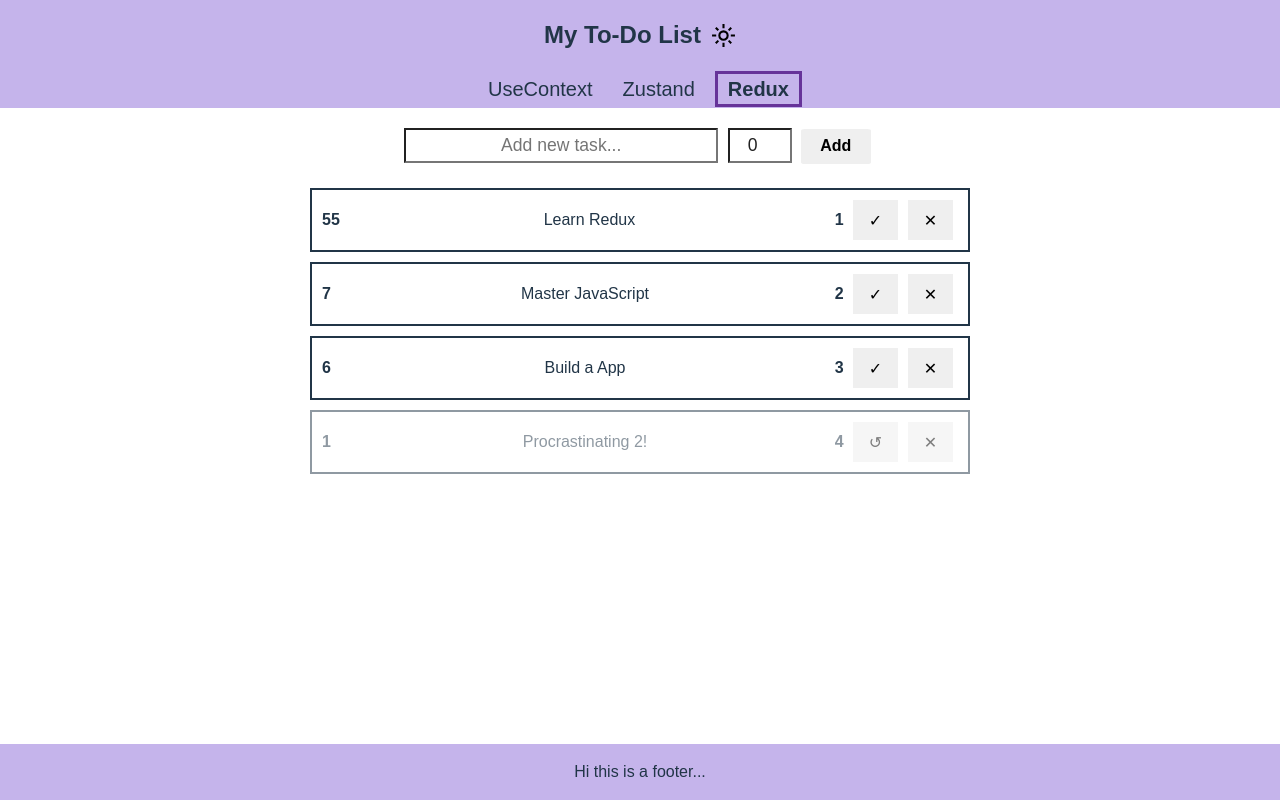
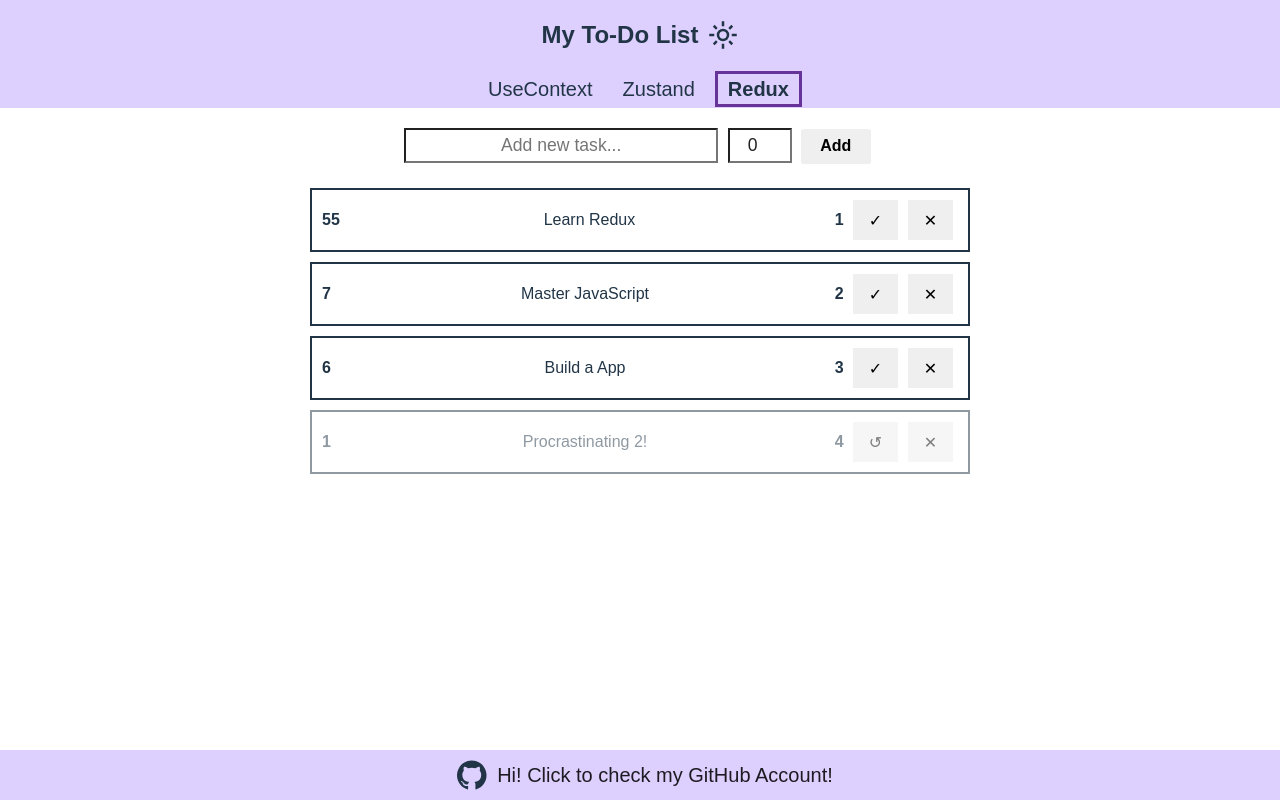
Before and after one commit to ReeveWorks/react-todolist2, a React (Vite) app: page / in a window 1280 px wide. Built offline with nearby package versions, Linux system fonts and the light colour scheme.

Commit message:
v6.1 Style Update

```diff
--- a/src/components/footer.jsx
+++ b/src/components/footer.jsx
@@ -1,10 +1,15 @@
 import '../styles/global.css'
+import gitIcon from '../assets/github.svg';
+import '../styles/footer.css'
+
 
 function footer() {
   return (
     <>
       <footer className="footer">
-        <p>Hi this is a footer...</p>
+        <li>
+          <a href='https://github.com/ReeveWorks'><img src={gitIcon} alt="github" className="github"/>Hi! Click to check my GitHub Account!</a>
+        </li>
       </footer>
     </>
   )
--- /dev/null
+++ b/src/styles/footer.css
@@ -0,0 +1,23 @@
+.footer img{
+    width: 30px;
+    height: 30px;
+    cursor: pointer;
+    margin-right: -5px ;
+}
+
+.footer a{
+    list-style-type: none;
+    display: flex;
+    cursor: pointer;
+    font-size: 20px;
+    align-items: center;
+    text-decoration: none;
+    color: var(--text-color);
+}
+
+.footer li{
+    justify-content: center;
+    display: flex;
+    margin: 10px 0px;
+    padding: 0px 0;
+}
--- a/src/styles/global.css
+++ b/src/styles/global.css
@@ -10,7 +10,7 @@ html.light {
   --text-color: rgba(0, 0, 0, 0.87);
   --main-color: rgb(33, 53, 71);
   --background-color: rgb(255, 255, 255);
-  --secondary-color: rgb(197, 180, 235);
+  --secondary-color: rgb(221, 208, 255);
   --hover-color: rgb(116, 123, 255);
 }
 
--- a/src/styles/header.css
+++ b/src/styles/header.css
@@ -4,6 +4,7 @@ li{
     display: flex;
     margin: 10px 0px;
     padding: 10px;
+    align-items: center;
 }
 
 a{
@@ -29,8 +30,8 @@ h1{
 }
 
 img{
-    width: 25px;
-    height: 25px;
+    width: 30px;
+    height: 30px;
     cursor: pointer;
     margin-left: 10px;
 }
```
Also changed, not shown: src/assets/github.svg (added), src/assets/light_mode.svg.
